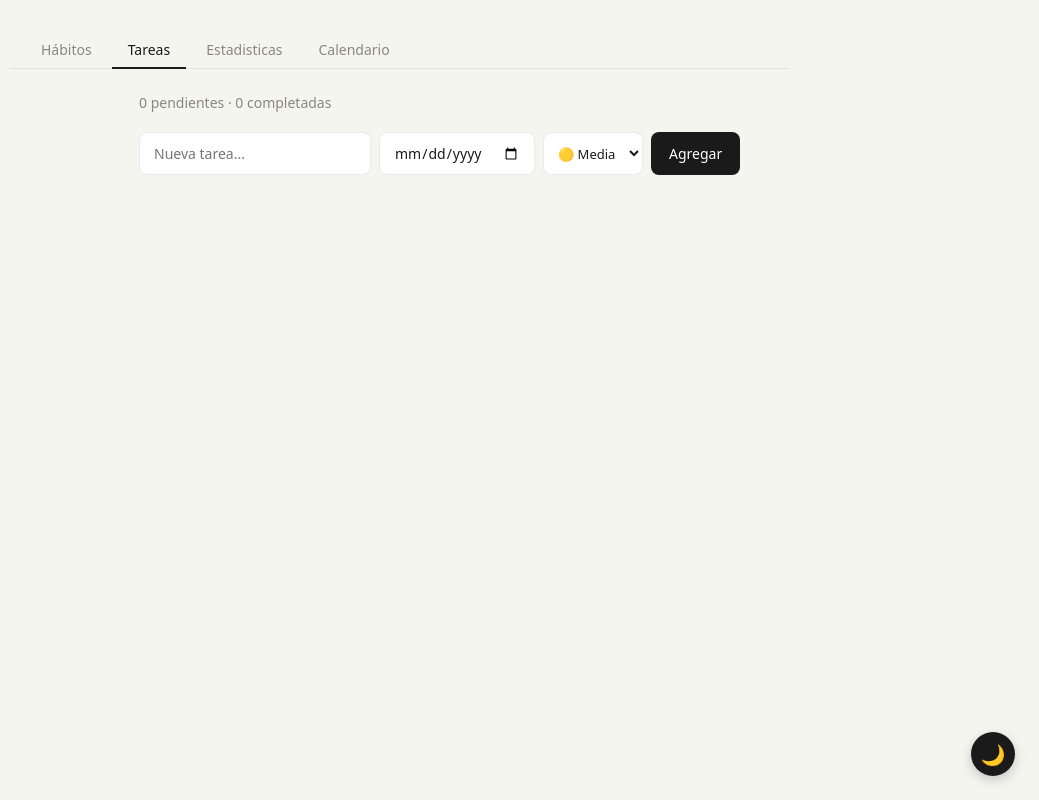
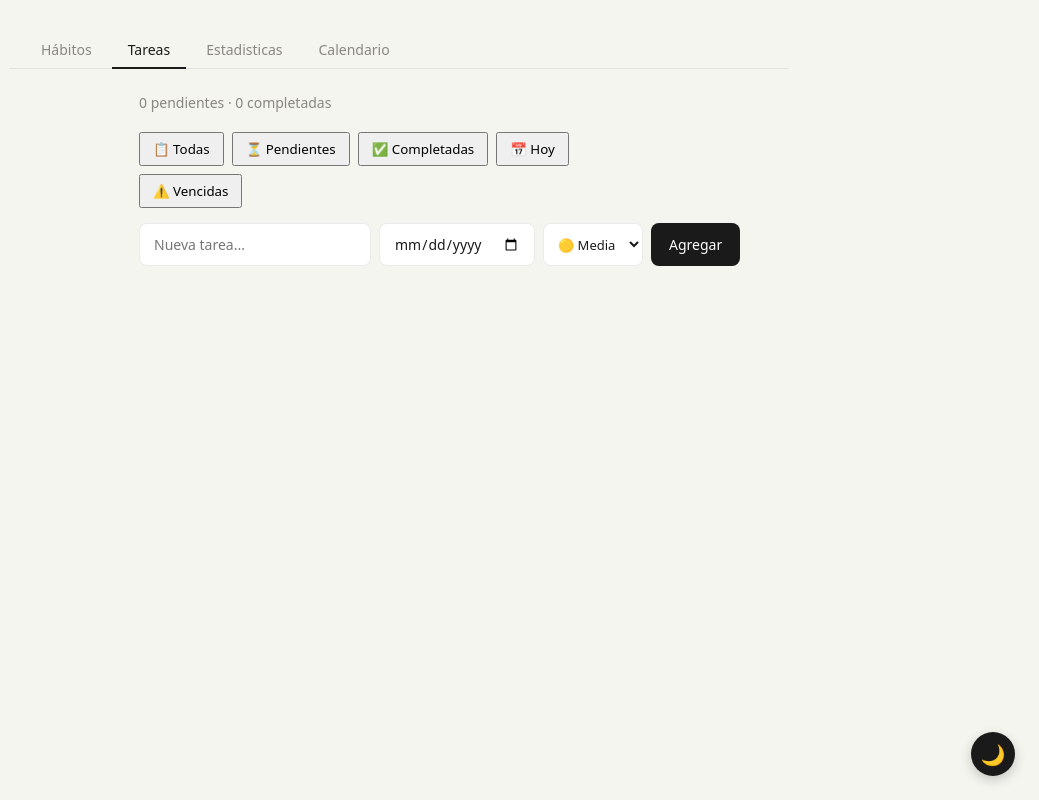
Before and after one commit to hectormadrid/Habitosapp, a React (Vite) app: page / in a window 1280 px wide. Both pictures are taken after a click on the button "Tareas". Shown: the whole page, without its empty margins (241-1280 px from the left). Built offline with nearby package versions, Linux system fonts and the light colour scheme.

Commit message:
filtro de tareas

```diff
--- a/src/components/TaskList.jsx
+++ b/src/components/TaskList.jsx
@@ -12,6 +12,7 @@ export default function TaskList() {
   const [input, setInput] = useState('')
   const [prioridad, setPrioridad] = useState('media')
   const [fechaLimite, setFechaLimite] = useState('')
+  const [filtro, setFiltro] = useState('todas')
 
   useEffect(() => {
     localStorage.setItem('tareas', JSON.stringify(tareas))
@@ -74,14 +75,17 @@ export default function TaskList() {
     })
   }
 
-  const pendientes = ordenarTareas(
-    tareas.filter(t => !t.completada)
+  const tareasFiltradas = ordenarTareas(
+    filtrarTareas(tareas)
   )
 
-  const completadas = tareas.filter(
+  const pendientes = tareasFiltradas.filter(
+    t => !t.completada
+  )
+
+  const completadas = tareasFiltradas.filter(
     t => t.completada
   )
-
   function estaVencida(tarea) {
     if (!tarea.fechaLimite || tarea.completada) return false
 
@@ -89,12 +93,92 @@ export default function TaskList() {
   }
 
 
+  function filtrarTareas(lista) {
 
+    const hoy = new Date()
+    hoy.setHours(0, 0, 0, 0)
+
+    if (filtro === 'pendientes') {
+      return lista.filter(t => !t.completada)
+    }
+
+
+    if (filtro === 'completadas') {
+      return lista.filter(t => t.completada)
+    }
+
+
+    if (filtro === 'hoy') {
+      return lista.filter(t => {
+
+        if (!t.fechaLimite) return false
+
+        const fecha = new Date(
+          `${t.fechaLimite}T00:00:00`
+        )
+
+        return fecha.getTime() === hoy.getTime()
+      })
+    }
+
+
+    if (filtro === 'vencidas') {
+      return lista.filter(t => {
+
+        if (!t.fechaLimite || t.completada)
+          return false
+
+        return new Date(
+          `${t.fechaLimite}T00:00:00`
+        ) < hoy
+      })
+    }
+
+
+    return lista
+  }
   return (
     <div className={styles.container}>
       <p className={styles.progress}>
         {pendientes.length} pendientes · {completadas.length} completadas
       </p>
+      <div className={styles.filtros}>
+
+        <button
+          onClick={() => setFiltro('todas')}
+        >
+          📋 Todas
+        </button>
+
+
+        <button
+          onClick={() => setFiltro('pendientes')}
+        >
+          ⏳ Pendientes
+        </button>
+
+
+        <button
+          onClick={() => setFiltro('completadas')}
+        >
+          ✅ Completadas
+        </button>
+
+
+        <button
+          onClick={() => setFiltro('hoy')}
+        >
+          📅 Hoy
+        </button>
+
+
+        <button
+          onClick={() => setFiltro('vencidas')}
+        >
+          ⚠️ Vencidas
+        </button>
+
+      </div>
 
       <div className={styles.inputRow}>
         <input
--- a/src/components/TaskList.module.css
+++ b/src/components/TaskList.module.css
@@ -151,3 +151,15 @@
   font-size: 0.8rem;
   margin-left: 10px;
 }
+.filtros{
+  display:flex;
+  gap:8px;
+  margin-bottom:15px;
+  flex-wrap:wrap;
+}
+
+
+.filtros button{
+  padding:6px 12px;
+  cursor:pointer;
+}
```
Lines whose indentation alone changed are shown as unchanged.
